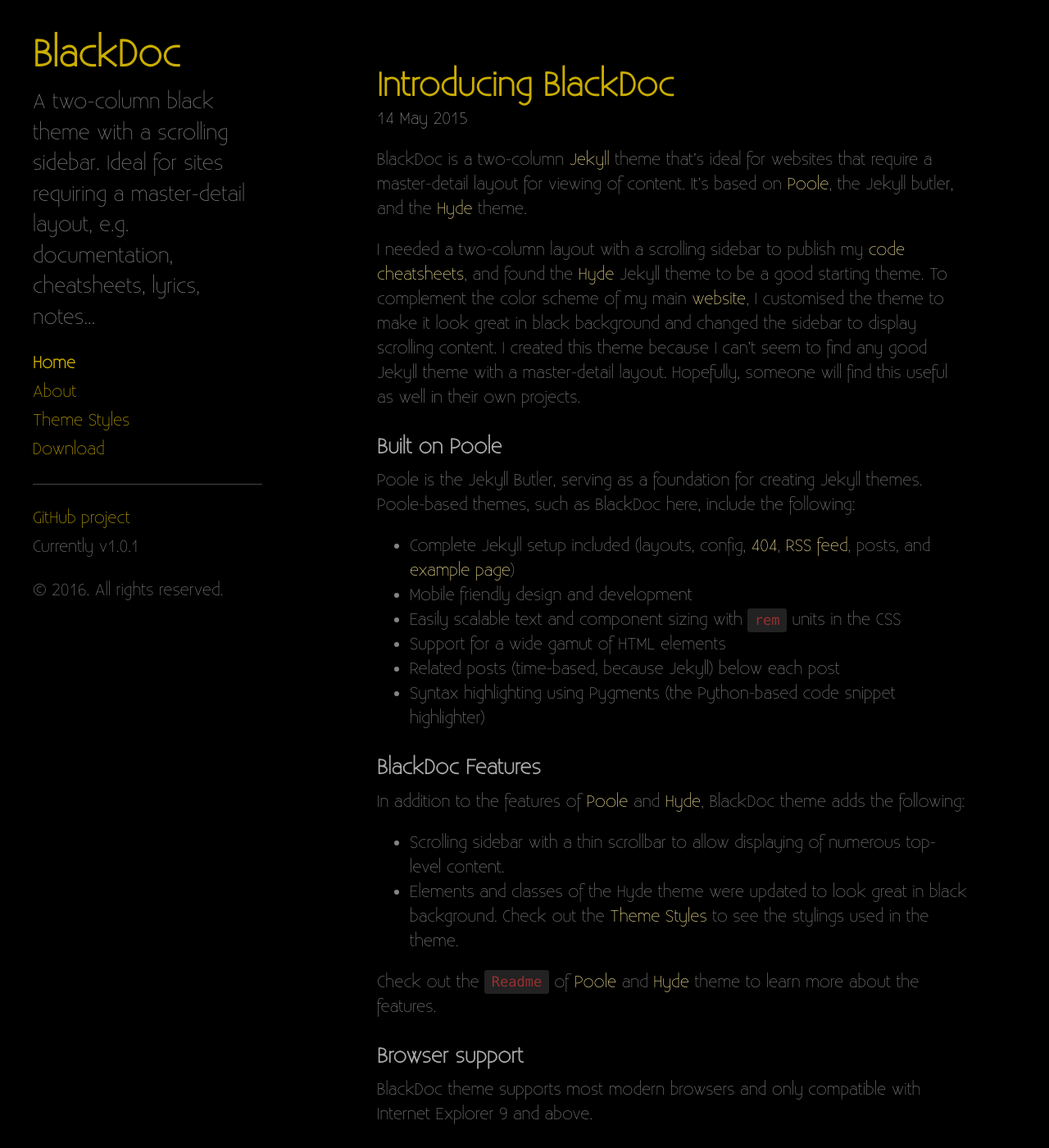
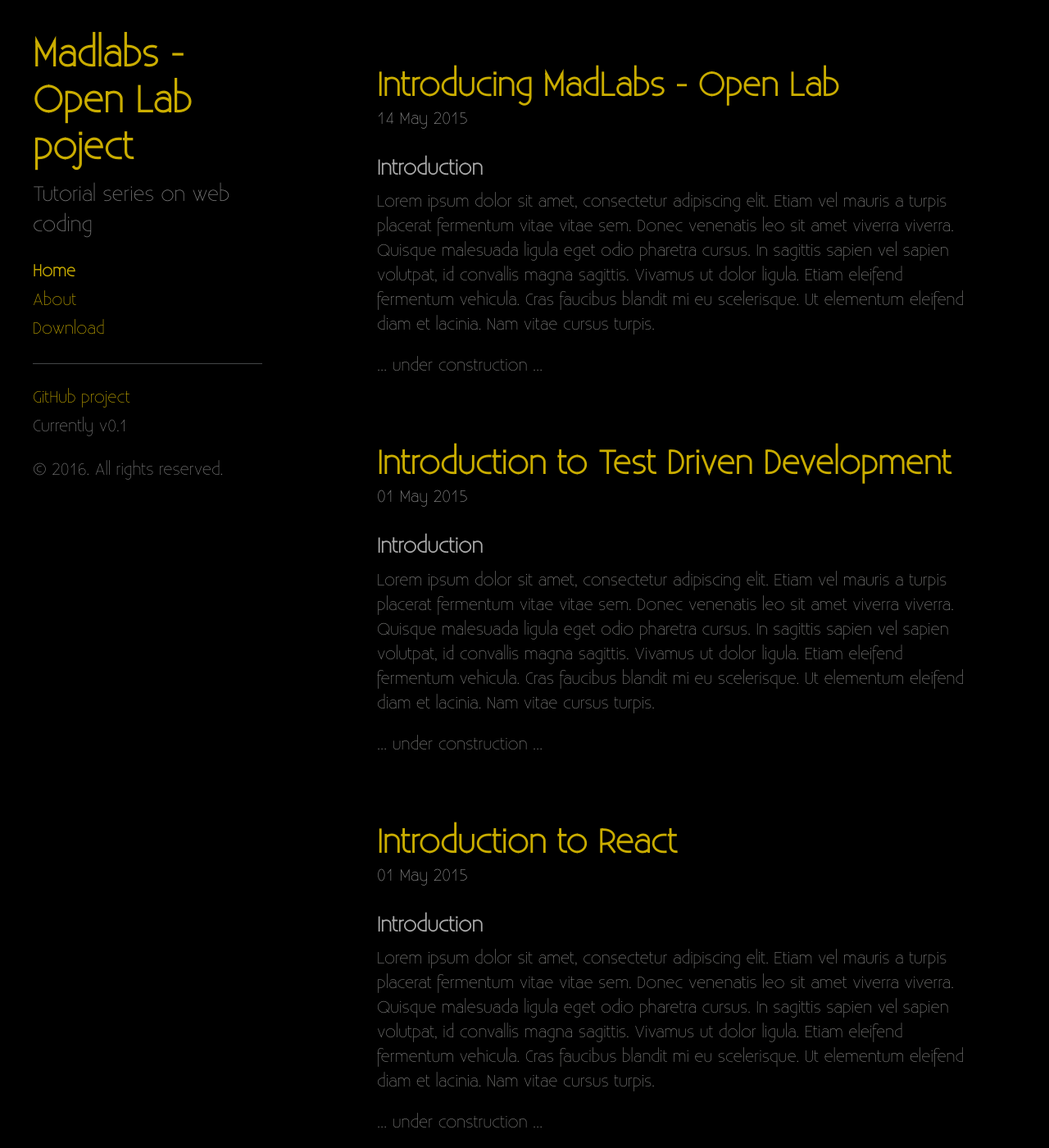
Before and after one commit to mad-labs/mad-labs.github.io, a Jekyll site: the page built from index.html, in a window 1280 px wide and 1400 px high. Shown: the whole window at 82% size. Built offline with Jekyll 4.4.1, drawn with Linux system fonts in a browser that asks for light colours; the list of posts is cut into pages by our own code; some of the changed text lies outside the part shown.

Commit message:
Added fake post
	modified:   404.html
	modified:   Gemfile.lock
	modified:   _config.yml
	deleted:    _posts/2012-02-06-whats-jekyll.md
	deleted:    _posts/2012-02-07-example-content.md
	deleted:    _posts/2014-04-30-hank-quinlan-site-launched.md
	new file:   _posts/2015-05-01-introduction-to-flux.md
	new file:   _posts/2015-05-01-introduction-to-git.md
	new file:   _posts/2015-05-01-introduction-to-javascript.md
	new file:   _posts/2015-05-01-introduction-to-model-view-presenter.md
	new file:   _posts/2015-05-01-introduction-to-nodeJs.md
	new file:   _posts/2015-05-01-introduction-to-react.md
	new file:   _posts/2015-05-01-introduction-to-tdd.md
	deleted:    _posts/2015-05-14-introducing-blackdoc.md
	new file:   _posts/2015-05-14-introducing-madlabs-openlab.md
	modified:   about.md
	deleted:    styles.md

````diff
--- a/404.html
+++ b/404.html
@@ -5,6 +5,9 @@
 ---
 
 <div class="page">
-  <h1 class="page-title">404: Page not found</h1>
-  <p class="lead">Sorry, we've misplaced that URL or it's pointing to something that doesn't exist. <a href="{{ site.baseurl }}">Head back home</a> to try finding it again.</p>
+  <h1 class="page-title">
+    <p>Ooops!! Something went wrong!</p>
+    <p> 404: page not found!</p>
+  </h1>
+  <p class="lead">Why are you here? <a href="{{ site.baseurl }}">Head back home</a></p>
 </div>
--- a/_config.yml
+++ b/_config.yml
@@ -8,20 +8,20 @@
 permalink:        pretty
 
 # Setup
-title:            BlackDoc
-tagline:          Black Theme for Jekyll
-description:      "A two-column black theme with a scrolling sidebar. Ideal for sites requiring a master-detail layout, e.g. documentation, cheatsheets, lyrics, notes..."
-url:              https://github.com/karloespiritu/blackdoc
+title:            Madlabs - Open Lab poject
+tagline:          Mad people for mad projects
+description:      "Tutorial series on web coding"
+url:              https://mad-labs.github.io
 baseurl:          /
 
 author:
-  name:           'Karlo Espiritu'
-  url:            https://twitter.com/karloespiritu
+  name:           'Manfredi Gabriele'
+  url:            ''
 
 paginate:         5
 
 # Custom vars
-version:          1.0.1
+version:          0.1
 
 github:
-  repo:           https://github.com/karloespiritu/blackdoc
+  repo:           https://github.com/Mad-Labs/Mad-Labs.github.io.git
--- a/_posts/2012-02-06-whats-jekyll.md
+++ /dev/null
@@ -1,10 +0,0 @@
----
-layout: post
-title: What's Jekyll?
----
-
-[Jekyll](http://jekyllrb.com) is a static site generator, an open-source tool for creating simple yet powerful websites of all shapes and sizes. From [the project's readme](https://github.com/mojombo/jekyll/blob/master/README.markdown):
-
-  > Jekyll is a simple, blog aware, static site generator. It takes a template directory [...] and spits out a complete, static website suitable for serving with Apache or your favorite web server. This is also the engine behind GitHub Pages, which you can use to host your project’s page or blog right here from GitHub.
-
-Find out more by [visiting the project on GitHub](https://github.com/mojombo/jekyll).
--- a/_posts/2012-02-07-example-content.md
+++ /dev/null
@@ -1,138 +0,0 @@
----
-layout: post
-title: Example content
----
-
-
-<div class="message">
-  Howdy! This is an example blog post that shows several types of HTML content supported in this theme.
-</div>
-
-Cum sociis natoque penatibus et magnis <a href="#">dis parturient montes</a>, nascetur ridiculus mus. *Aenean eu leo quam.* Pellentesque ornare sem lacinia quam venenatis vestibulum. Sed posuere consectetur est at lobortis. Cras mattis consectetur purus sit amet fermentum.
-
-> Curabitur blandit tempus porttitor. Nullam quis risus eget urna mollis ornare vel eu leo. Nullam id dolor id nibh ultricies vehicula ut id elit.
-
-Etiam porta **sem malesuada magna** mollis euismod. Cras mattis consectetur purus sit amet fermentum. Aenean lacinia bibendum nulla sed consectetur.
-
-## Inline HTML elements
-
-HTML defines a long list of available inline tags, a complete list of which can be found on the [Mozilla Developer Network](https://developer.mozilla.org/en-US/docs/Web/HTML/Element).
-
-- **To bold text**, use `<strong>`.
-- *To italicize text*, use `<em>`.
-- Abbreviations, like <abbr title="HyperText Markup Langage">HTML</abbr> should use `<abbr>`, with an optional `title` attribute for the full phrase.
-- Citations, like <cite>&mdash; Mark otto</cite>, should use `<cite>`.
-- <del>Deleted</del> text should use `<del>` and <ins>inserted</ins> text should use `<ins>`.
-- Superscript <sup>text</sup> uses `<sup>` and subscript <sub>text</sub> uses `<sub>`.
-
-Most of these elements are styled by browsers with few modifications on our part.
-
-## Heading
-
-Vivamus sagittis lacus vel augue rutrum faucibus dolor auctor. Duis mollis, est non commodo luctus, nisi erat porttitor ligula, eget lacinia odio sem nec elit. Morbi leo risus, porta ac consectetur ac, vestibulum at eros.
-
-### Code
-
-Cum sociis natoque penatibus et magnis dis `code element` montes, nascetur ridiculus mus.
-
-{% highlight js %}
-// Example can be run directly in your JavaScript console
-
-// Create a function that takes two arguments and returns the sum of those arguments
-var adder = new Function("a", "b", "return a + b");
-
-// Call the function
-adder(2, 6);
-// > 8
-{% endhighlight %}
-
-Aenean lacinia bibendum nulla sed consectetur. Etiam porta sem malesuada magna mollis euismod. Fusce dapibus, tellus ac cursus commodo, tortor mauris condimentum nibh, ut fermentum massa.
-
-### Gists via GitHub Pages
-
-Vestibulum id ligula porta felis euismod semper. Nullam quis risus eget urna mollis ornare vel eu leo. Donec sed odio dui.
-
-{% gist 5555251 gist.md %}
-
-Aenean eu leo quam. Pellentesque ornare sem lacinia quam venenatis vestibulum. Nullam quis risus eget urna mollis ornare vel eu leo. Cum sociis natoque penatibus et magnis dis parturient montes, nascetur ridiculus mus. Donec sed odio dui. Vestibulum id ligula porta felis euismod semper.
-
-### Lists
-
-Cum sociis natoque penatibus et magnis dis parturient montes, nascetur ridiculus mus. Aenean lacinia bibendum nulla sed consectetur. Etiam porta sem malesuada magna mollis euismod. Fusce dapibus, tellus ac cursus commodo, tortor mauris condimentum nibh, ut fermentum massa justo sit amet risus.
-
-* Praesent commodo cursus magna, vel scelerisque nisl consectetur et.
-* Donec id elit non mi porta gravida at eget metus.
-* Nulla vitae elit libero, a pharetra augue.
-
-Donec ullamcorper nulla non metus auctor fringilla. Nulla vitae elit libero, a pharetra augue.
-
-1. Vestibulum id ligula porta felis euismod semper.
-2. Cum sociis natoque penatibus et magnis dis parturient montes, nascetur ridiculus mus.
-3. Maecenas sed diam eget risus varius blandit sit amet non magna.
-
-Cras mattis consectetur purus sit amet fermentum. Sed posuere consectetur est at lobortis.
-
-<dl>
-  <dt>HyperText Markup Language (HTML)</dt>
-  <dd>The language used to describe and define the content of a Web page</dd>
-
-  <dt>Cascading Style Sheets (CSS)</dt>
-  <dd>Used to describe the appearance of Web content</dd>
-
-  <dt>JavaScript (JS)</dt>
-  <dd>The programming language used to build advanced Web sites and applications</dd>
-</dl>
-
-Integer posuere erat a ante venenatis dapibus posuere velit aliquet. Morbi leo risus, porta ac consectetur ac, vestibulum at eros. Nullam quis risus eget urna mollis ornare vel eu leo.
-
-### Images
-
-Quisque consequat sapien eget quam rhoncus, sit amet laoreet diam tempus. Aliquam aliquam metus erat, a pulvinar turpis suscipit at.
-
-![placeholder](http://placehold.it/800x400 "Large example image")
-![placeholder](http://placehold.it/400x200 "Medium example image")
-![placeholder](http://placehold.it/200x200 "Small example image")
-
-### Tables
-
-Aenean lacinia bibendum nulla sed consectetur. Lorem ipsum dolor sit amet, consectetur adipiscing elit.
-
-<table>
-  <thead>
-    <tr>
-      <th>Name</th>
-      <th>Upvotes</th>
-      <th>Downvotes</th>
-    </tr>
-  </thead>
-  <tfoot>
-    <tr>
-      <td>Totals</td>
-      <td>21</td>
-      <td>23</td>
-    </tr>
-  </tfoot>
-  <tbody>
-    <tr>
-      <td>Alice</td>
-      <td>10</td>
-      <td>11</td>
-    </tr>
-    <tr>
-      <td>Bob</td>
-      <td>4</td>
-      <td>3</td>
-    </tr>
-    <tr>
-      <td>Charlie</td>
-      <td>7</td>
-      <td>9</td>
-    </tr>
-  </tbody>
-</table>
-
-Nullam id dolor id nibh ultricies vehicula ut id elit. Sed posuere consectetur est at lobortis. Nullam quis risus eget urna mollis ornare vel eu leo.
-
------
-
-Want to see something else added? <a href="https://github.com/poole/poole/issues/new">Open an issue.</a>
--- a/_posts/2014-04-30-hank-quinlan-site-launched.md
+++ /dev/null
@@ -1,17 +0,0 @@
----
-layout: post
-title: "Hank Quinlan, Horrible Cop, Launches Site"
-date: 2014-04-30
----
-
-Well. Finally got around to putting this old website together. Neat thing about it - powered by [Jekyll](http://jekyllrb.com) and I can use Markdown to author my posts. It actually is a lot easier than I thought it was going to be.
-
-Now some experiments:
-
-Normal text
-***
-  if (this_is_code){
-    return all_ok;
-  }
-***
-this is not!
--- /dev/null
+++ b/_posts/2015-05-01-introduction-to-model-view-presenter.md
@@ -0,0 +1,10 @@
+---
+layout: post
+title: Introduction to Model View Presenter
+---
+
+### Introduction
+
+Lorem ipsum dolor sit amet, consectetur adipiscing elit. Etiam vel mauris a turpis placerat fermentum vitae vitae sem. Donec venenatis leo sit amet viverra viverra. Quisque malesuada ligula eget odio pharetra cursus. In sagittis sapien vel sapien volutpat, id convallis magna sagittis. Vivamus ut dolor ligula. Etiam eleifend fermentum vehicula. Cras faucibus blandit mi eu scelerisque. Ut elementum eleifend diam et lacinia. Nam vitae cursus turpis.
+
+... under construction ...
--- /dev/null
+++ b/_posts/2015-05-01-introduction-to-nodeJs.md
@@ -0,0 +1,11 @@
+---
+layout: post
+title: Introduction to NodeJs
+---
+
+
+### Introduction
+
+Lorem ipsum dolor sit amet, consectetur adipiscing elit. Etiam vel mauris a turpis placerat fermentum vitae vitae sem. Donec venenatis leo sit amet viverra viverra. Quisque malesuada ligula eget odio pharetra cursus. In sagittis sapien vel sapien volutpat, id convallis magna sagittis. Vivamus ut dolor ligula. Etiam eleifend fermentum vehicula. Cras faucibus blandit mi eu scelerisque. Ut elementum eleifend diam et lacinia. Nam vitae cursus turpis.
+
+... under construction ...
--- /dev/null
+++ b/_posts/2015-05-01-introduction-to-react.md
@@ -0,0 +1,10 @@
+---
+layout: post
+title: Introduction to React
+---
+
+### Introduction
+
+Lorem ipsum dolor sit amet, consectetur adipiscing elit. Etiam vel mauris a turpis placerat fermentum vitae vitae sem. Donec venenatis leo sit amet viverra viverra. Quisque malesuada ligula eget odio pharetra cursus. In sagittis sapien vel sapien volutpat, id convallis magna sagittis. Vivamus ut dolor ligula. Etiam eleifend fermentum vehicula. Cras faucibus blandit mi eu scelerisque. Ut elementum eleifend diam et lacinia. Nam vitae cursus turpis.
+
+... under construction ...
--- /dev/null
+++ b/_posts/2015-05-01-introduction-to-tdd.md
@@ -0,0 +1,10 @@
+---
+layout: post
+title: Introduction to Test Driven Development
+---
+
+### Introduction
+
+Lorem ipsum dolor sit amet, consectetur adipiscing elit. Etiam vel mauris a turpis placerat fermentum vitae vitae sem. Donec venenatis leo sit amet viverra viverra. Quisque malesuada ligula eget odio pharetra cursus. In sagittis sapien vel sapien volutpat, id convallis magna sagittis. Vivamus ut dolor ligula. Etiam eleifend fermentum vehicula. Cras faucibus blandit mi eu scelerisque. Ut elementum eleifend diam et lacinia. Nam vitae cursus turpis.
+
+... under construction ...
--- a/_posts/2015-05-14-introducing-blackdoc.md
+++ /dev/null
@@ -1,38 +0,0 @@
----
-layout: post
-title: Introducing BlackDoc
----
-
-BlackDoc is a two-column [Jekyll](http://jekyllrb.com) theme that's ideal for websites that require a master-detail layout for viewing of content. It's based on [Poole](http://getpoole.com), the Jekyll butler, and the [Hyde](http://hyde.getpoole.com) theme.
-
-I needed a two-column layout with a scrolling sidebar to publish my [code cheatsheets](http://karloespiritu.com/cheatsheets), and found the [Hyde](http://hyde.getpoole.com) Jekyll theme to be a good starting theme. To complement the color scheme of my main [website](http://karloespiritu.com), I customised the theme to make it look great in black background and changed the sidebar to display scrolling content. I created this theme because I can't seem to find any good Jekyll theme with a master-detail layout. Hopefully, someone will find this useful as well in their own projects.
-
-### Built on Poole
-
-Poole is the Jekyll Butler, serving as a foundation for creating Jekyll themes. Poole-based themes, such as BlackDoc here, include the following:
-
-* Complete Jekyll setup included (layouts, config, [404](/404), [RSS feed](/atom.xml), posts, and [example page](/about))
-* Mobile friendly design and development
-* Easily scalable text and component sizing with `rem` units in the CSS
-* Support for a wide gamut of HTML elements
-* Related posts (time-based, because Jekyll) below each post
-* Syntax highlighting using Pygments (the Python-based code snippet highlighter)
-
-### BlackDoc Features
-
-In addition to the features of [Poole](http://getpoole.com) and [Hyde](http://hyde.getpoole.com), BlackDoc theme adds the following:
-
-* Scrolling sidebar with a thin scrollbar to allow displaying of numerous top-level content.
-* Elements and classes of the Hyde theme were updated to look great in black background. Check out the [Theme Styles](styles) to see the stylings used in the theme.
-
-Check out the `Readme` of [Poole](https://github.com/poole/poole) and [Hyde](https://github.com/poole/hyde) theme to learn more about the features.
-
-### Browser support
-
-BlackDoc theme supports most modern browsers and only compatible with Internet Explorer 9 and above.
-
-### Download
-
-BlackDoc is a free Jekyll theme and hosted with GitHub. Head to the <a href="https://github.com/karloespiritu/BlackDoc">GitHub repository</a> to download.
-
-Cheers!
--- /dev/null
+++ b/_posts/2015-05-14-introducing-madlabs-openlab.md
@@ -0,0 +1,10 @@
+---
+layout: post
+title: Introducing MadLabs - Open Lab
+---
+
+### Introduction
+
+Lorem ipsum dolor sit amet, consectetur adipiscing elit. Etiam vel mauris a turpis placerat fermentum vitae vitae sem. Donec venenatis leo sit amet viverra viverra. Quisque malesuada ligula eget odio pharetra cursus. In sagittis sapien vel sapien volutpat, id convallis magna sagittis. Vivamus ut dolor ligula. Etiam eleifend fermentum vehicula. Cras faucibus blandit mi eu scelerisque. Ut elementum eleifend diam et lacinia. Nam vitae cursus turpis.
+
+... under construction ...
--- a/about.md
+++ b/about.md
@@ -4,14 +4,7 @@
 ---
 
 <p class="message">
-  Hi there! This page is included as an example. Feel free to customize it for your own use upon downloading. Carry on!
+  ... under construction ...
 </p>
 
-## About BlackDoc Theme
-
-Some relevant information about this project:
-
-* Built for [Jekyll](http://jekyllrb.com)
-* Theme based on [Poole](http://getpoole.com), the Jekyll butler, and the [Hyde](http://hyde.getpoole.com) theme
-* Ideal for sites requiring master-detail layout such as documentation, cheatsheets, lyrics, notes, etc.
-* Need a beautiful color scheme for black background? Then you will love BlackDoc theme.
+Blog Template based on [BlackDoc](https://github.com/karloespiritu/blackdoc)
--- a/styles.md
+++ /dev/null
@@ -1,249 +0,0 @@
----
-layout: page
-title: Theme Styles
----
-
-## Full Style Test
-
-Below is just about everything you’ll need to style in the theme. Check the source code to see the many embedded elements within paragraphs.
-
-* * *
-
-# Heading 1
-
-## Heading 2
-
-### Heading 3
-
-#### Heading 4
-
-##### Heading 5
-
-###### Heading 6
-
-* * *
-
-Lorem ipsum dolor sit amet, [test link](# "test link") adipiscing elit. **This is strong.** Nullam dignissim convallis est. Quisque aliquam. _This is emphasized._ Donec faucibus. Nunc iaculis suscipit dui. 5<sup>3</sup> = 125\. Water is H<sub>2</sub>O. Nam sit amet sem. Aliquam libero nisi, imperdiet at, tincidunt nec, gravida vehicula, nisl. <cite>The New York Times</cite> (That’s a citation). <span style="text-decoration:underline;">Underline.</span> Maecenas ornare tortor. Donec sed tellus eget sapien fringilla nonummy. Mauris a ante. Suspendisse quam sem, consequat at, commodo vitae, feugiat in, nunc. Morbi imperdiet augue quis tellus.
-
-<abbr title="Hyper Text Markup Language">HTML</abbr> and <abbr title="Cascading Style Sheets">CSS</abbr> are our tools. Mauris a ante. Suspendisse quam sem, consequat at, commodo vitae, feugiat in, nunc. Morbi imperdiet augue quis tellus. Praesent mattis, massa quis luctus fermentum, turpis mi volutpat justo, eu volutpat enim diam eget metus. To copy a file type `COPY undefined`. <del>Dinner’s at 5:00.</del> <ins>Let’s make that 7.</ins> This <span style="text-decoration:line-through;">text</span> has been struck.
-
-* * *
-
-## Media
-
-Lorem ipsum dolor sit amet, consectetur adipisicing elit, sed do eiusmod tempor incididunt ut labore et dolore.
-
-### Big Image
-
-![Test Image](https://unsplash.imgix.net/photo-1429371527702-1bfdc0eeea7d)
-
-Duis aute irure dolor in reprehenderit in voluptate velit esse cillum dolore eu fugiat nulla pariatur.
-
-### Small Image
-
-Lorem ipsum dolor sit amet, consectetur adipisicing elit, sed do eiusmod tempor incididunt ut labore et dolore.
-
-![Small Test Image](https://instagram.fmnl2-1.fna.fbcdn.net/t51.2885-15/s640x640/sh0.08/e35/13437309_1167174123346027_1743223026_n.jpg)
-
-Labore et dolore.
-
-* * *
-
-## List Types
-
-### Definition List
-
-<dl>
-
-<dt>Definition List Title</dt>
-
-<dd>This is a definition list division.</dd>
-
-<dt>Definition</dt>
-
-<dd>An exact statement or description of the nature, scope, or meaning of something: _our definition of what constitutes poetry._</dd>
-
-</dl>
-
-### Ordered List
-
-1.  List Item 1
-2.  List Item 2
-
-    1.  Nested list item A
-    2.  Nested list item B
-3.  List Item 3
-
-### Unordered List
-
-*   List Item 1
-*   List Item 2
-    *   Nested list item A
-    *   Nested list item B
-*   List Item 3
-
-* * *
-
-## Table
-
-<table>
-
-<tbody>
-
-<tr>
-
-<th>Table Header 1</th>
-
-<th>Table Header 2</th>
-
-<th>Table Header 3</th>
-
-</tr>
-
-<tr>
-
-<td>Division 1</td>
-
-<td>Division 2</td>
-
-<td>Division 3</td>
-
-</tr>
-
-<tr class="even">
-
-<td>Division 1</td>
-
-<td>Division 2</td>
-
-<td>Division 3</td>
-
-</tr>
-
-<tr>
-
-<td>Division 1</td>
-
-<td>Division 2</td>
-
-<td>Division 3</td>
-
-</tr>
-
-</tbody>
-
-</table>
-
-* * *
-
-## Preformatted Text
-
-Typographically, preformatted text is not the same thing as code. Sometimes, a faithful execution of the text requires preformatted text that may not have anything to do with code. Most browsers use Courier and that’s a good default — with one slight adjustment, Courier 10 Pitch over regular Courier for Linux users.
-
-### Code
-
-Code can be presented inline, like `<?php bloginfo('stylesheet_url'); ?>`, or within a `<pre>` block.
-
-CSS code
-
-```css
-#container {
-    float: left;
-    margin: 0 -240px 0 0;
-    width: 100%;
-}
-```
-
-Ruby code
-
-```ruby
-class Song
-  def initialize(title, artist, album)
-    @title  = name
-    @artist = artist
-    @album  = album
-  end
-end
-
-class InstrumentalSong < Song
-  def initialize(name, artist, album, lyrics)
-    super(name, artist, album)
-    @lyrics = lyrics
-  end
-end
-```
-
-## Blockquotes
-
-Let’s keep it simple. Italics are good to help set it off from the body text. Be sure to style the citation.
-
-> Good afternoon, gentlemen. I am a HAL 9000 computer. I became operational at the H.A.L. plant in Urbana, Illinois on the 12th of January 1992\. My instructor was Mr. Langley, and he taught me to sing a song. If you’d like to hear it I can sing it for you. <cite>— [HAL 9000](http://en.wikipedia.org/wiki/HAL_9000)</cite>
-
-And here’s a bit of trailing text.
-
-* * *
-
-## Text-level semantics
-
-The [a element](#) example
-The <abbr>abbr element</abbr> and <abbr title="Title text">abbr element with title</abbr> examples
-The **b element** example
-The <cite>cite element</cite> example
-The `code element` example
-The <del>del element</del> example
-The <dfn>dfn element</dfn> and <dfn title="Title text">dfn element with title</dfn> examples
-The _em element_ example
-The _i element_ example
-The <ins>ins element</ins> example
-The <kbd>kbd element</kbd> example
-The <mark>mark element</mark> example
-The <q>q element <q>inside</q> a q element</q> example
-The <s>s element</s> example
-The <samp>samp element</samp> example
-The <small>small element</small> example
-The <span>span element</span> example
-The **strong element** example
-The <sub>sub element</sub> example
-The <sup>sup element</sup> example
-The <var>var element</var> example
-The <u>u element</u> example
-
-* * *
-
-## Embeds
-
-Sometimes all you want to do is embed a little love from another location and set your post alive.
-
-### Video
-
-Ut enim ad minim veniam, quis nostrud exercitation ullamco laboris nisi ut aliquip ex ea commodo consequat.
-
-<iframe src="//player.vimeo.com/video/83910533?title=0&amp;byline=0&amp;portrait=0" width="600" height="338" frameborder="0" webkitallowfullscreen="" mozallowfullscreen="" allowfullscreen=""></iframe>
-
-Culpa qui officia deserunt mollit anim id est laborum.
-
-### Slides
-
-Ut enim ad minim veniam, quis nostrud exercitation ullamco laboris nisi ut aliquip ex ea commodo consequat.
-
-<div><iframe class="speakerdeck-iframe" frameborder="0" src="//speakerdeck.com/player/88f09170c0e60131e0fe72c781b73270?" allowfullscreen="true" mozallowfullscreen="true" webkitallowfullscreen="true" style="border: 0px; margin: 0px; padding: 0px; border-radius: 5px; width: 710px; height: 461.37499999999955px; background: transparent;"></iframe></div>
-
-Culpa qui officia deserunt mollit anim id est laborum.
-
-### Audio
-
-Ut enim ad minim veniam, quis nostrud exercitation ullamco laboris nisi ut aliquip ex ea commodo consequat.
-
-<iframe width="100%" height="450" scrolling="no" frameborder="no" src="https://w.soundcloud.com/player/?url=https%3A//api.soundcloud.com/tracks/202156472&amp;auto_play=false&amp;hide_related=false&amp;show_comments=true&amp;show_user=true&amp;show_reposts=false&amp;visual=true"></iframe>
-
-Culpa qui officia deserunt mollit anim id est laborum.
-
-### Code
-
-Lorem ipsum dolor sit amet, consectetur adipisicing elit, sed do eiusmod tempor incididunt.
-
-<div><iframe id="cp_embed_bcqhe" src="//codepen.io/brenden/embed/VLjKMQ/?height=268&amp;theme-id=0&amp;slug-hash=bcqhe&amp;default-tab=result&amp;user=brenden" scrolling="no" frameborder="0" height="268" allowtransparency="true" allowfullscreen="true" class="cp_embed_iframe undefined" style="width: 100%; overflow: hidden;"></iframe></div>
-
-It is awesome.
-
-<small>Source: Markdown code of this page is based on Ghost's [comprehensive style test](http://demo.ghost.io/style-test/)</small>
````
Also changed, not shown: _posts/2015-05-01-introduction-to-flux.md (added, +10 -0 lines), _posts/2015-05-01-introduction-to-git.md (added, +10 -0 lines), _posts/2015-05-01-introduction-to-javascript.md (added, +10 -0 lines), Gemfile.lock.
